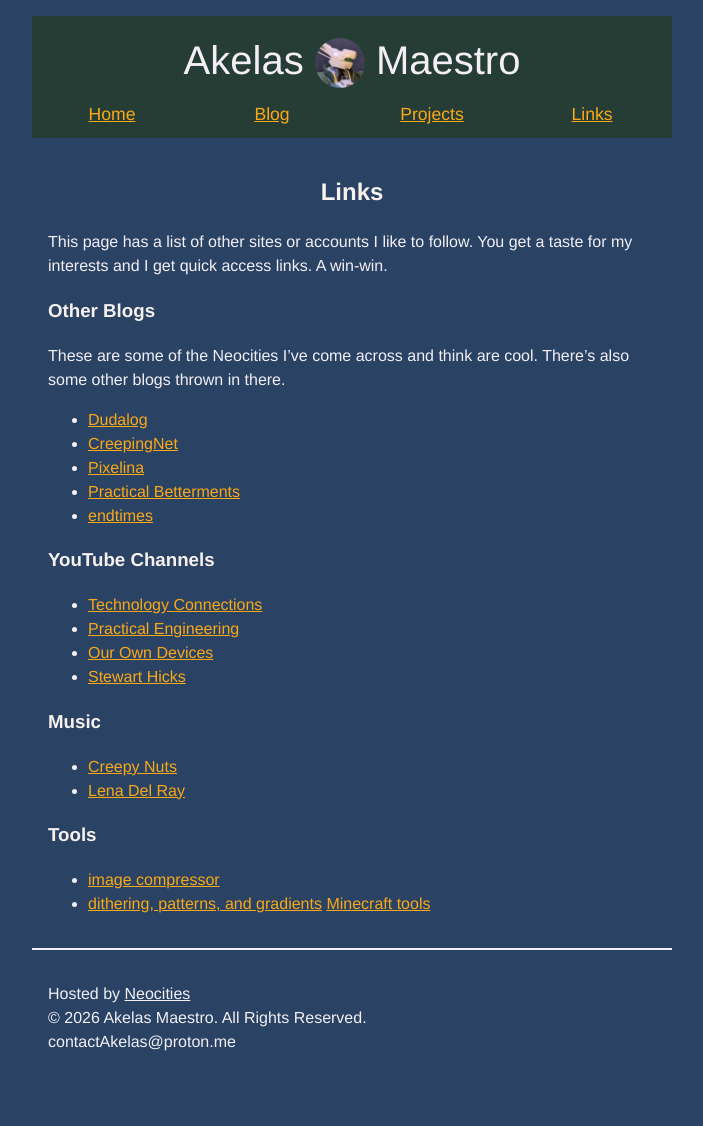
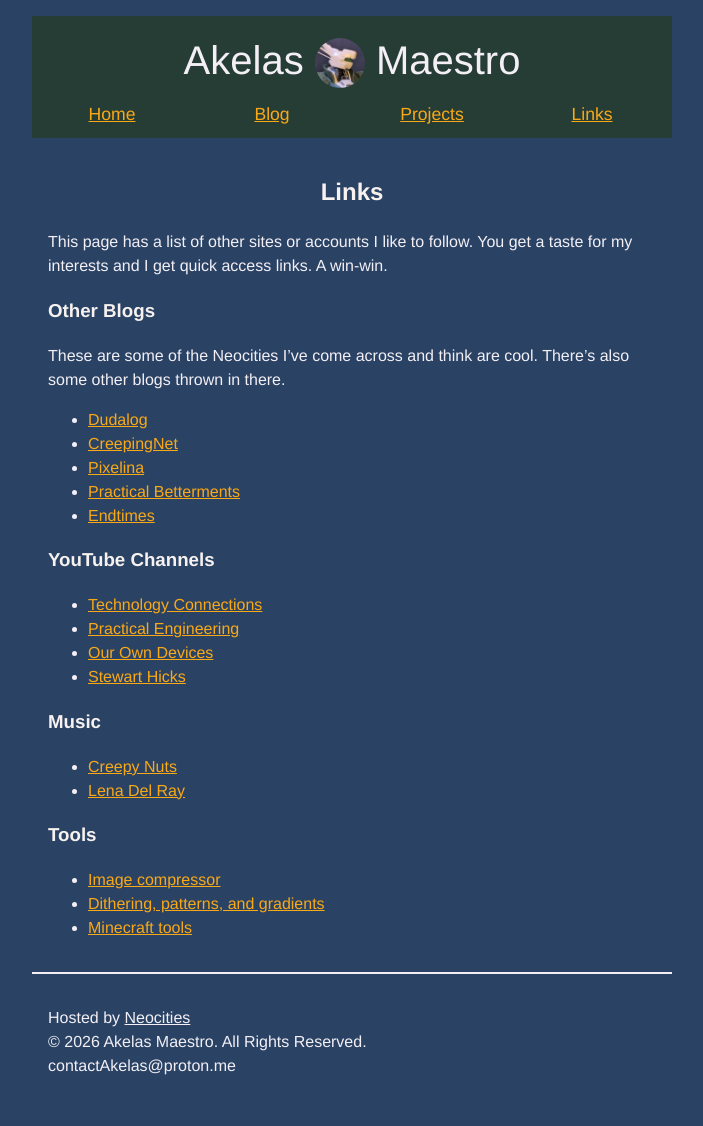
Before and after one commit to AkelasMaestro/Neocities, a Jekyll site: the page built from links.md, in a window 1280 px wide. Shown: the whole page, without its empty margins (288-991 px from the left). Built offline with Jekyll 4.4.1, drawn with Linux system fonts in a browser that asks for light colours; before the commit the page ends 1102 px from its top, so only the background shows below that.

```diff
--- a/links.md
+++ b/links.md
@@ -18,7 +18,7 @@ also some other blogs thrown in there.
 - [CreepingNet](https://creepingnet.neocities.org/)
 - [Pixelina](https://pixalina.neocities.org/)
 - [Practical Betterments](https://practicalbetterments.com/)
-- [endtimes](https://endtimes.dev/)
+- [Endtimes](https://endtimes.dev/)
 
 ### YouTube Channels
 
@@ -34,6 +34,6 @@ also some other blogs thrown in there.
 
 ### Tools
 
-- [image compressor](https://image-compressor.github.io/)
-- [dithering, patterns, and gradients](https://doodad.dev/)
-  [Minecraft tools](https://www.minecraftmaps.com/tools)
+- [Image compressor](https://image-compressor.github.io/)
+- [Dithering, patterns, and gradients](https://doodad.dev/)
+- [Minecraft tools](https://www.minecraftmaps.com/tools)
```
